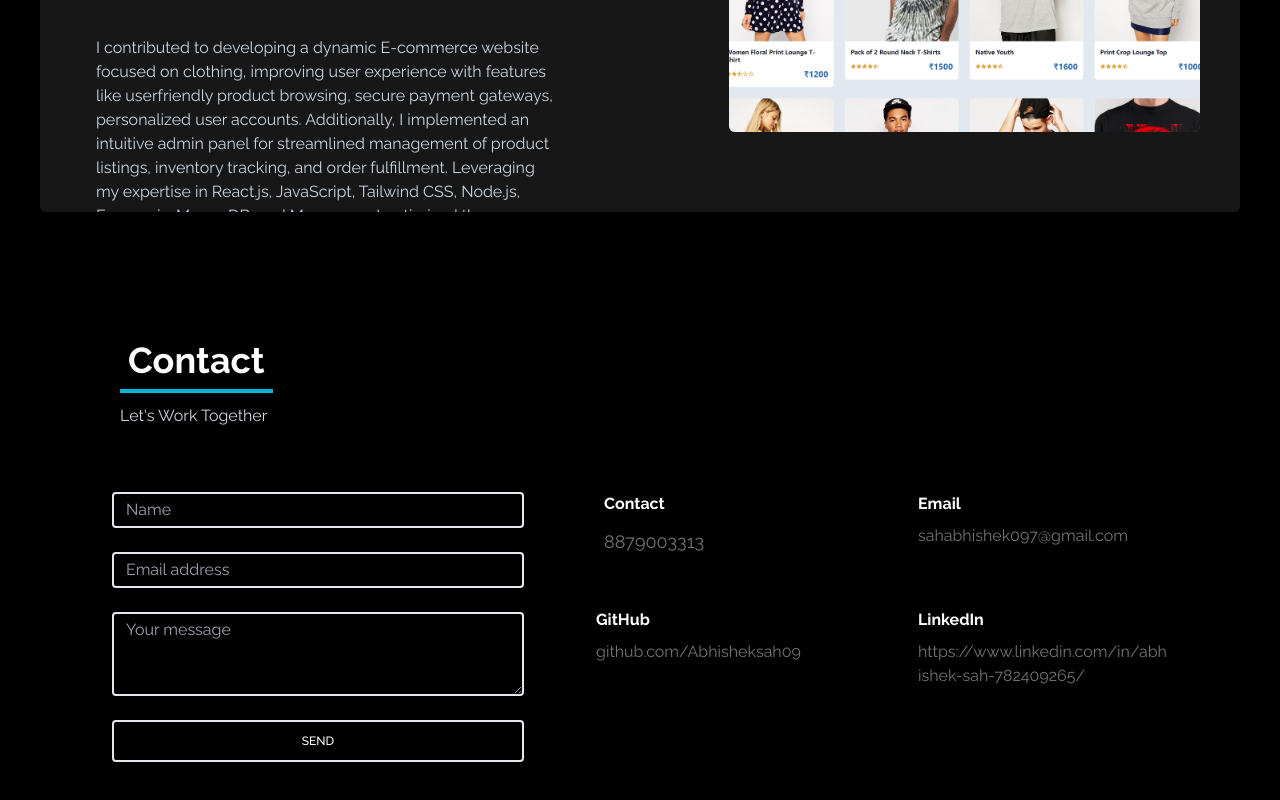
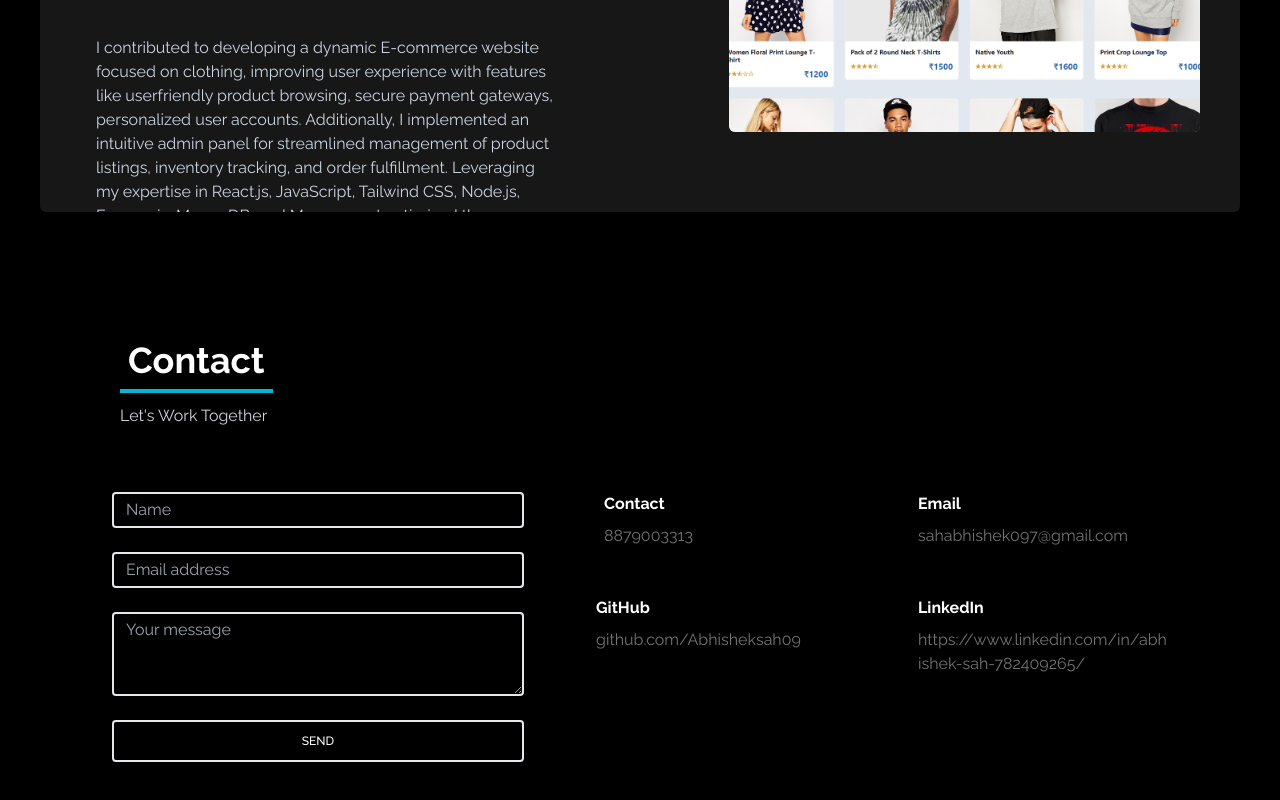
Before and after one commit to Abhisheksah09/Portfolio, a React (Create React App) app: page / in a window 1280 px wide. Shown: the part 3557-4357 px from the top of the page. Built offline with nearby package versions, Linux system fonts and the light colour scheme; the HTML template or start-up script is replaced by a standard one.

Commit message:
final commit

```diff
--- a/src/components/About.js
+++ b/src/components/About.js
@@ -15,7 +15,6 @@ const About = () => {
             </p>
           </div>
           <div className="grid grid-cols-1 md:grid-cols-2 items-center gap-10 py-6 md:px-10 lg:px-[0rem">
-            {/* Info about me */}
             <div className="p-6 rounded-lg shadow-lg hover:shadow-2xl transition-shadow duration-300 bg-gray-800 hover:bg-gray-700 transform hover:-translate-y-1 hover:scale-105">
               <p className="text-lg mb-4 md:text-xl lg:text-lg">
                 As a dedicated Junior Full Stack Developer, I specialize in
@@ -41,7 +40,6 @@ const About = () => {
               </p>
             </div>
 
-            {/* Education details */}
             <div className="text-center md:text-left px-10">
               <h1 className="text-3xl font-bold mb-4 ">Education</h1>
               <div className="mb-4">
--- a/src/components/Contact.js
+++ b/src/components/Contact.js
@@ -95,9 +95,13 @@ function Contact() {
                     </div>
                     <div className=" grow ">
                       <p className="mb-2 font-bold text-white">Contact</p>
-                      <p className="text-neutral-500 dark:text-neutral-200 text-lg py-1">
+
+                      <a
+                        href={`tel:8879003313`}
+                        className="text-neutral-500 dark:text-neutral-200 break-all"
+                      >
                         8879003313
-                      </p>
+                      </a>
                     </div>
                   </div>
                 </div>
@@ -123,9 +127,13 @@ function Contact() {
                     </div>
                     <div className=" grow">
                       <p className="mb-2 font-bold text-white">Email</p>
-                      <p className="text-neutral-500 dark:text-neutral-200">
+
+                      <a
+                        href="https://mail.google.com/mail/u/0/#inbox"
+                        className="text-neutral-500 dark:text-neutral-200 break-all"
+                      >
                         sahabhishek097@gmail.com
-                      </p>
+                      </a>
                     </div>
                   </div>
                 </div>
@@ -152,9 +160,13 @@ function Contact() {
                     </div>
                     <div className=" grow">
                       <p className="mb-2 font-bold text-white">GitHub</p>
-                      <p className="text-neutral-500 dark:text-neutral-200">
+
+                      <a
+                        href="https://github.com/Abhisheksah09/"
+                        className="text-neutral-500 dark:text-neutral-200 break-all"
+                      >
                         github.com/Abhisheksah09
-                      </p>
+                      </a>
                     </div>
                   </div>
                 </div>
```
